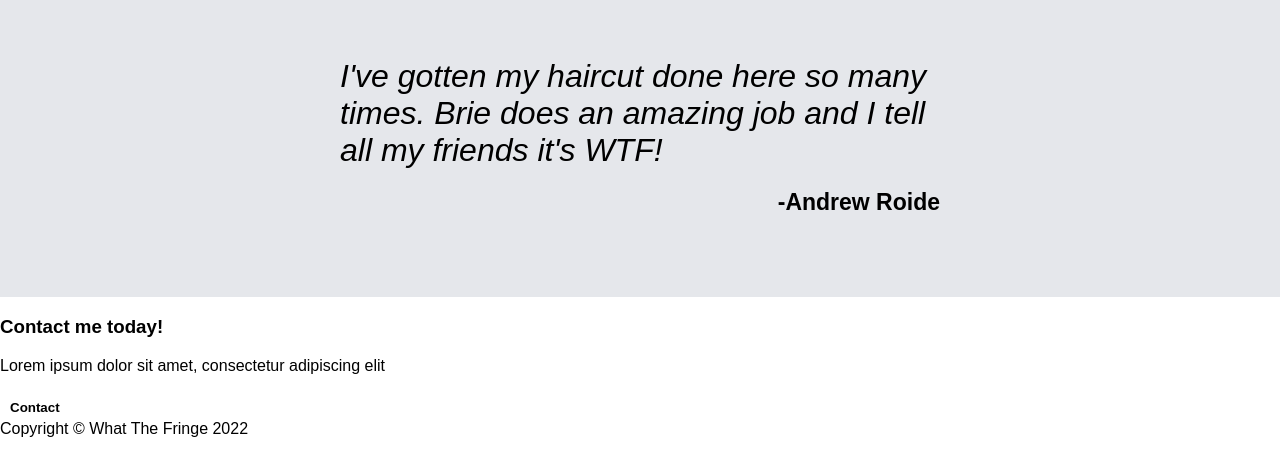
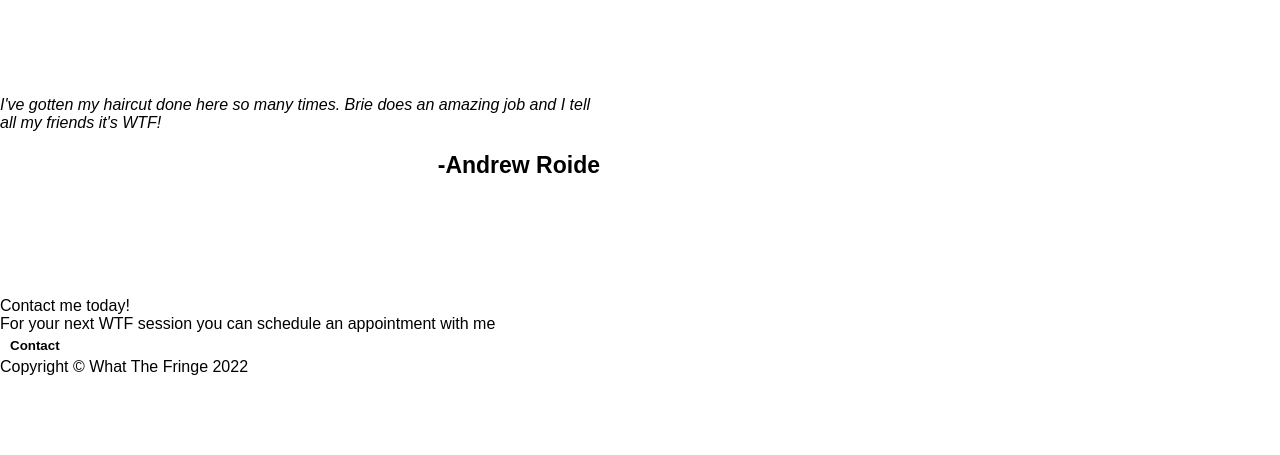
Before and after one commit to Andrew-Roide/what_the_fringe, a plain HTML site: page index.html in a window 1280 px wide. Shown: the part 1154-1609 px from the top of the page. After the commit the page ends 1550 px from the top, so only its background shows below. Drawn offline with Linux system fonts and the light colour scheme; a web font is replaced by a local one.

Commit message:
formated schedule-footer better

```diff
--- a/index.html
+++ b/index.html
@@ -52,18 +52,18 @@
     </div>
 
     <!--section quote-->
-    <div class="quote-contaner">
+    <div class="quote-container">
     <div class="quote"><p><em>I've gotten my haircut done here so many times. Brie does an amazing job and I tell all my friends it's WTF!</em><div class="author">-Andrew Roide</div></p></div>
 
     </div>
 
     <!--section sign-up-->
-    <div class="signup">
-        <div class="action">
-            <h3>Contact me today!</h3>
-            <p>Lorem ipsum dolor sit amet, consectetur adipiscing elit</p>
+    <div class="schedule-footer">
+        <div class="action-content">
+            <div class="call-to-action">Contact me today!</div>
+            <div class="content-info">For your next WTF session you can schedule an appointment with me</div>
+            <div class="action-button"><button>Contact</button></div>
         </div>
-        <div class="button"><button>Contact</button></div>
     </div>
 
     <!--section footer-->
```
